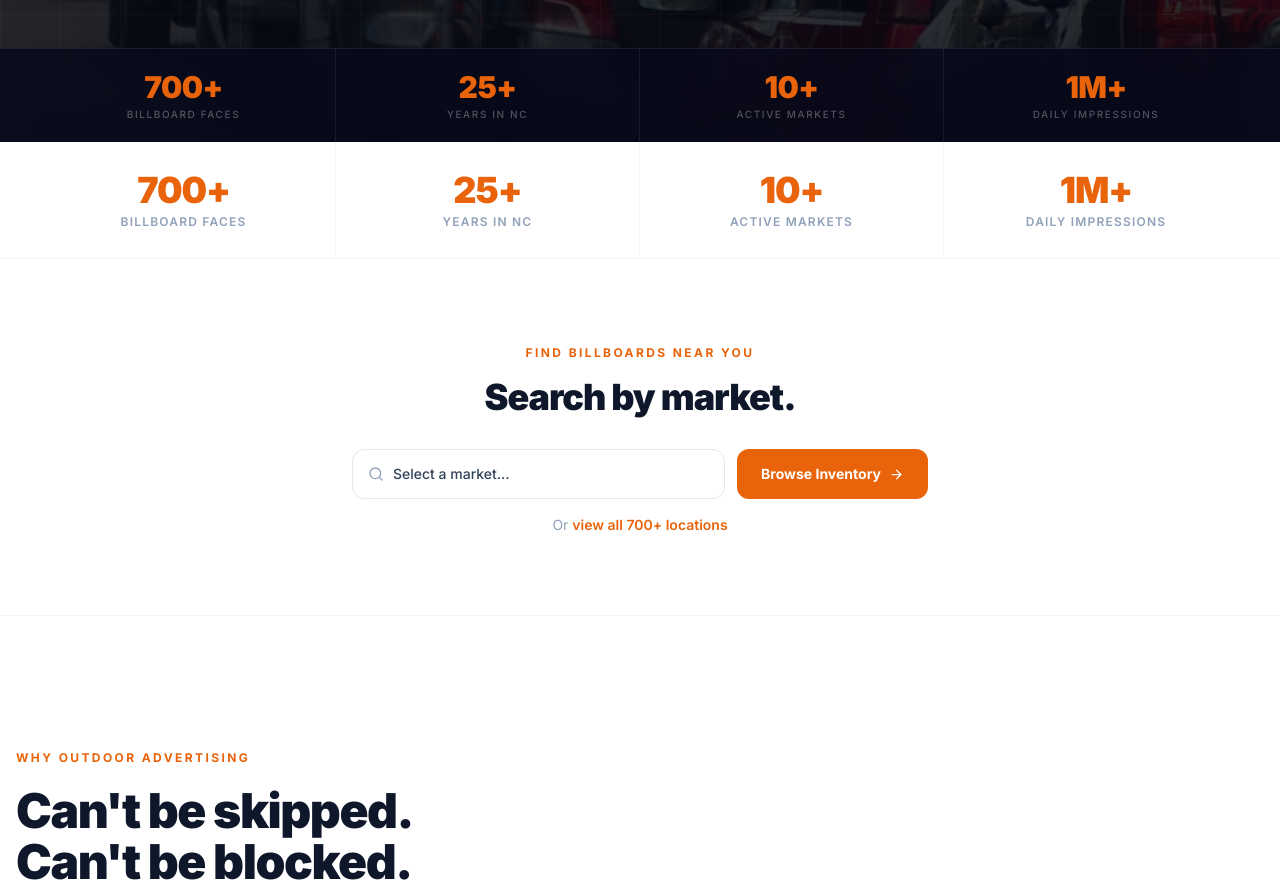
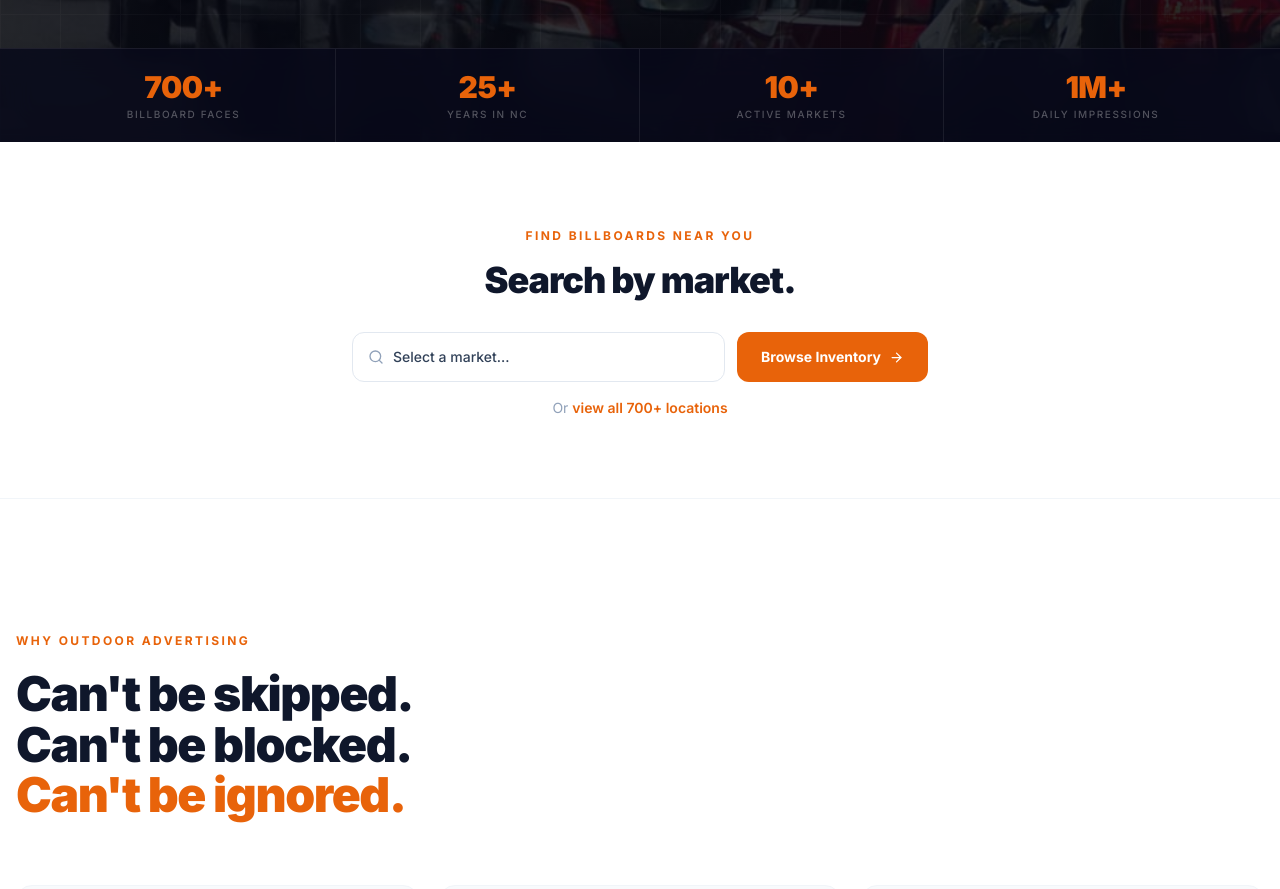
Before and after one commit to steinbros1012/grey-outdoor, a Next.js app: page / in a window 1280 px wide. Shown: the part 766-1655 px from the top of the page. Built offline with nearby package versions, Linux system fonts and the light colour scheme.

Commit message:
fix: remove duplicate stats bar — already rendered inside Hero component

```diff
--- a/app/page.tsx
+++ b/app/page.tsx
@@ -104,13 +104,6 @@ const advantages = [
   },
 ];
 
-const stats = [
-  { value: "700+", label: "Billboard Faces" },
-  { value: "25+", label: "Years in NC" },
-  { value: "10+", label: "Active Markets" },
-  { value: "1M+", label: "Daily Impressions" },
-];
-
 const markets = [
   "Wilmington / Hampstead",
   "Leland / Brunswick County",
@@ -127,24 +120,6 @@ export default function HomePage() {
   return (
     <>
       <Hero />
-
-      {/* Stats bar */}
-      <section className="border-b border-slate-100 bg-white">
-        <div className="max-w-7xl mx-auto px-4 sm:px-6 lg:px-8">
-          <div className="grid grid-cols-2 sm:grid-cols-4 divide-x divide-slate-100">
-            {stats.map((s) => (
-              <div key={s.label} className="px-6 py-7 text-center">
-                <div className="text-3xl sm:text-4xl font-black text-[#E8630A] mb-1" style={{ letterSpacing: "-0.03em" }}>
-                  {s.value}
-                </div>
-                <div className="text-xs text-slate-400 uppercase tracking-widest font-semibold">
-                  {s.label}
-                </div>
-              </div>
-            ))}
-          </div>
-        </div>
-      </section>
 
       {/* Market search — key discovery UX */}
       <section className="py-16 sm:py-20 px-4 bg-white border-b border-slate-100">
```
